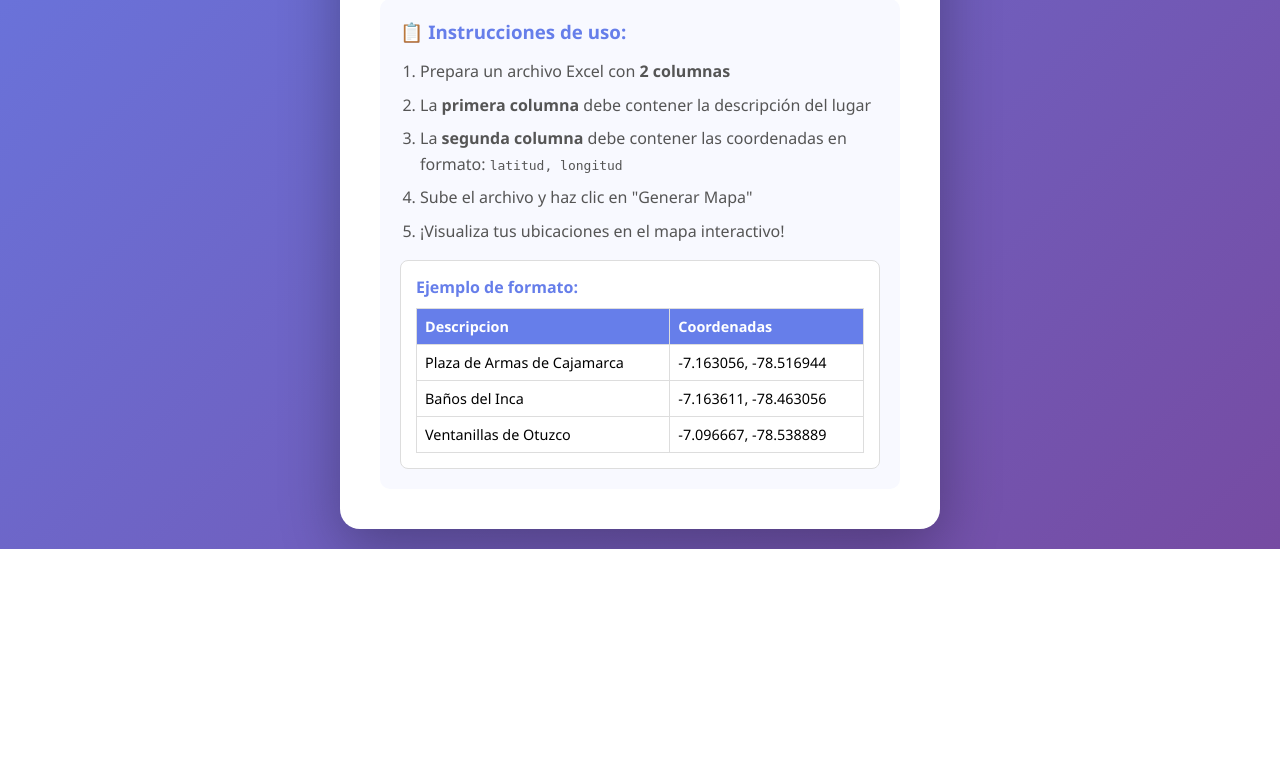
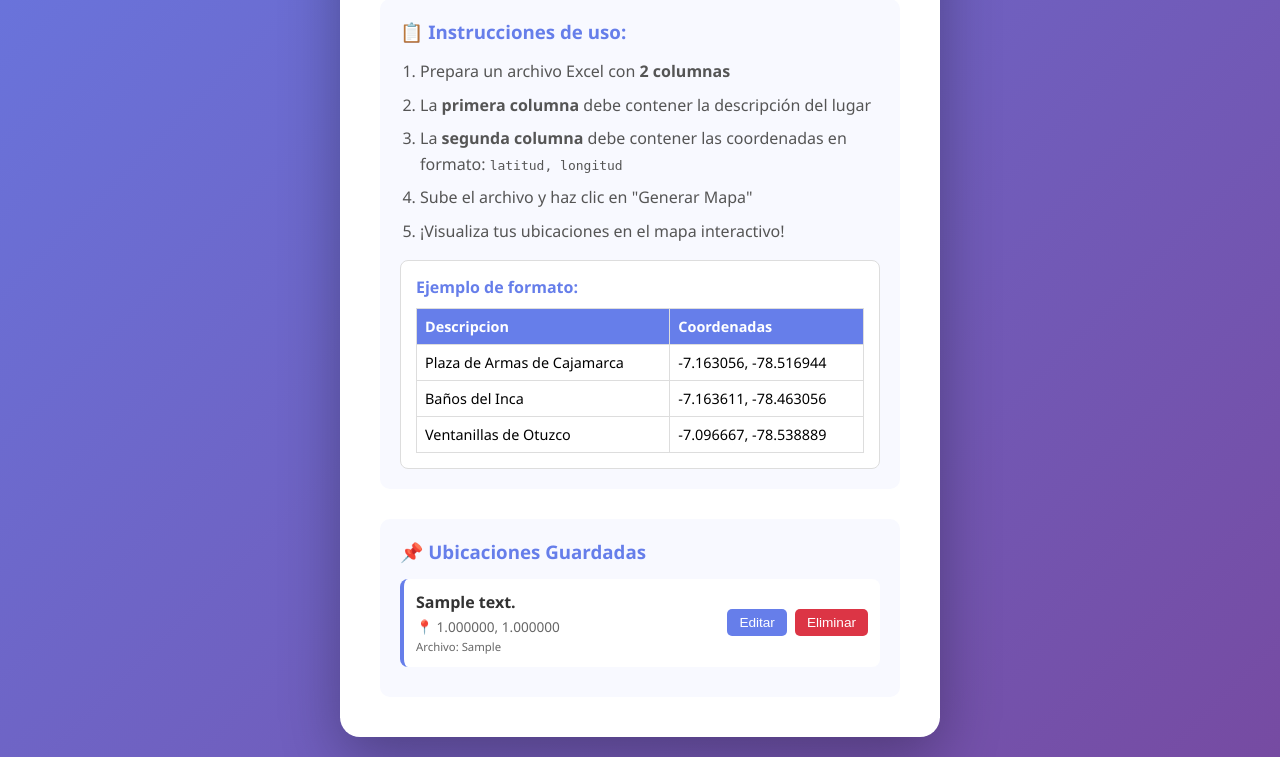
Before and after one commit to jheysonjhanpier/sistema-georreferenciacion, a Flask app: page / in a window 1280 px wide. Shown: the part 553-1310 px from the top of the page. Before the commit the page ends 1102 px from the top, so only its background shows below. Run offline with Flask 3, Linux system fonts and the light colour scheme; tables that the repository leaves empty hold one stand-in row (values such as "Sample post").

Commit message:
Feat: Agregar persistencia de coordenadas con SQLite
- Integrar Flask-SQLAlchemy para almacenamiento persistente
- Crear modelo Ubicacion con campos: id, descripcion, latitud, longitud, archivo_origen, fecha_carga
- Guardar automáticamente coordenadas en BD al cargar archivos Excel
- Agregar API REST completa (CRUD) para gestionar ubicaciones
- Visualizar ubicaciones guardadas en tiempo real en la interfaz
- Agregar funciones para editar y eliminar ubicaciones manualmente
- Actualizar documentación con ejemplos de API
- Crear script de pruebas (test_api.py) para validar endpoints

Soluciona el problema de que las coordenadas no se guardaban persistentemente.

🤖 Generated with Claude Code

Co-Authored-By: Claude <noreply@anthropic.com>

```diff
--- a/app.py
+++ b/app.py
@@ -1,18 +1,50 @@
-from flask import Flask, render_template, request, redirect, url_for, flash
+from flask import Flask, render_template, request, redirect, url_for, flash, jsonify
+from flask_sqlalchemy import SQLAlchemy
 import pandas as pd
 import folium
 from folium import plugins
 import os
 from werkzeug.utils import secure_filename
 import re
+from datetime import datetime
 
 app = Flask(__name__)
 app.secret_key = 'tu_clave_secreta_aqui_cambiala'
 app.config['UPLOAD_FOLDER'] = 'uploads'
 app.config['MAX_CONTENT_LENGTH'] = 16 * 1024 * 1024  # 16MB max
+app.config['SQLALCHEMY_DATABASE_URI'] = 'sqlite:///georreferenciacion.db'
+app.config['SQLALCHEMY_TRACK_MODIFICATIONS'] = False
+
+# Inicializar base de datos
+db = SQLAlchemy(app)
 
 # Crear carpeta de uploads si no existe
 os.makedirs(app.config['UPLOAD_FOLDER'], exist_ok=True)
+
+# Modelo de base de datos para ubicaciones
+class Ubicacion(db.Model):
+    __tablename__ = 'ubicaciones'
+
+    id = db.Column(db.Integer, primary_key=True)
+    descripcion = db.Column(db.String(255), nullable=False)
+    latitud = db.Column(db.Float, nullable=False)
+    longitud = db.Column(db.Float, nullable=False)
+    archivo_origen = db.Column(db.String(255), nullable=True)
+    fecha_carga = db.Column(db.DateTime, default=datetime.utcnow)
+
+    def to_dict(self):
+        return {
+            'id': self.id,
+            'descripcion': self.descripcion,
+            'lat': self.latitud,
+            'lon': self.longitud,
+            'archivo_origen': self.archivo_origen,
+            'fecha_carga': self.fecha_carga.isoformat() if self.fecha_carga else None
+        }
+
+# Crear tablas de base de datos
+with app.app_context():
+    db.create_all()
 
 ALLOWED_EXTENSIONS = {'xlsx', 'xls'}
 
@@ -78,13 +110,21 @@ def upload_file():
             # Usar las primeras dos columnas
             df.columns = ['descripcion', 'coordenadas'] + list(df.columns[2:])
 
-            # Procesar coordenadas
+            # Procesar coordenadas y guardar en base de datos
             locations = []
             errores = 0
 
             for idx, row in df.iterrows():
                 coords = parse_coordinates(row['coordenadas'])
                 if coords:
+                    ubicacion = Ubicacion(
+                        descripcion=str(row['descripcion']),
+                        latitud=coords[0],
+                        longitud=coords[1],
+                        archivo_origen=filename
+                    )
+                    db.session.add(ubicacion)
+
                     locations.append({
                         'descripcion': str(row['descripcion']),
                         'lat': coords[0],
@@ -97,7 +137,10 @@ def upload_file():
                 flash('No se encontraron coordenadas válidas en el archivo', 'error')
                 return redirect(url_for('index'))
 
-            # Crear mapa
+            # Confirmar guardado en base de datos
+            db.session.commit()
+
+            # Crear mapa con datos de la base de datos
             map_center = [locations[0]['lat'], locations[0]['lon']]
             mapa = folium.Map(
                 location=map_center,
@@ -130,6 +173,7 @@ def upload_file():
             return redirect(url_for('show_map'))
 
         except Exception as e:
+            db.session.rollback()
             flash(f'Error al procesar el archivo: {str(e)}', 'error')
             return redirect(url_for('index'))
 
@@ -140,5 +184,101 @@ def upload_file():
 def show_map():
     return render_template('mapa.html')
 
+@app.route('/api/ubicaciones', methods=['GET'])
+def get_ubicaciones():
+    """Obtener todas las ubicaciones guardadas"""
+    try:
+        ubicaciones = Ubicacion.query.all()
+        return jsonify([loc.to_dict() for loc in ubicaciones])
+    except Exception as e:
+        return jsonify({'error': str(e)}), 500
+
+@app.route('/api/ubicaciones/<int:id>', methods=['GET'])
+def get_ubicacion(id):
+    """Obtener una ubicación por ID"""
+    try:
+        ubicacion = Ubicacion.query.get_or_404(id)
+        return jsonify(ubicacion.to_dict())
+    except Exception as e:
+        return jsonify({'error': 'Ubicación no encontrada'}), 404
+
+@app.route('/api/ubicaciones', methods=['POST'])
+def create_ubicacion():
+    """Crear una nueva ubicación manualmente"""
+    try:
+        data = request.get_json()
+
+        if not data or 'descripcion' not in data or 'latitud' not in data or 'longitud' not in data:
+            return jsonify({'error': 'Faltan campos requeridos'}), 400
+
+        # Validar coordenadas
+        lat = float(data['latitud'])
+        lon = float(data['longitud'])
+
+        if not (-90 <= lat <= 90 and -180 <= lon <= 180):
+            return jsonify({'error': 'Coordenadas fuera de rango'}), 400
+
+        ubicacion = Ubicacion(
+            descripcion=str(data['descripcion']),
+            latitud=lat,
+            longitud=lon,
+            archivo_origen=data.get('archivo_origen', 'Manual')
+        )
+
+        db.session.add(ubicacion)
+        db.session.commit()
+
+        return jsonify(ubicacion.to_dict()), 201
+    except Exception as e:
+        db.session.rollback()
+        return jsonify({'error': str(e)}), 500
+
+@app.route('/api/ubicaciones/<int:id>', methods=['PUT'])
+def update_ubicacion(id):
+    """Actualizar una ubicación"""
+    try:
+        ubicacion = Ubicacion.query.get_or_404(id)
+        data = request.get_json()
+
+        if 'descripcion' in data:
+            ubicacion.descripcion = str(data['descripcion'])
+
+        if 'latitud' in data and 'longitud' in data:
+            lat = float(data['latitud'])
+            lon = float(data['longitud'])
+
+            if not (-90 <= lat <= 90 and -180 <= lon <= 180):
+                return jsonify({'error': 'Coordenadas fuera de rango'}), 400
+
+            ubicacion.latitud = lat
+            ubicacion.longitud = lon
+
+        db.session.commit()
+        return jsonify(ubicacion.to_dict())
+    except Exception as e:
+        db.session.rollback()
+        return jsonify({'error': str(e)}), 500
+
+@app.route('/api/ubicaciones/<int:id>', methods=['DELETE'])
+def delete_ubicacion(id):
+    """Eliminar una ubicación"""
+    try:
+        ubicacion = Ubicacion.query.get_or_404(id)
+        db.session.delete(ubicacion)
+        db.session.commit()
+        return jsonify({'mensaje': 'Ubicación eliminada exitosamente'})
+    except Exception as e:
+        db.session.rollback()
+        return jsonify({'error': str(e)}), 500
+
+@app.route('/api/ubicaciones/archivo/<archivo_origen>', methods=['GET'])
+def get_ubicaciones_by_archivo(archivo_origen):
+    """Obtener ubicaciones por archivo de origen"""
+    try:
+        ubicaciones = Ubicacion.query.filter_by(archivo_origen=archivo_origen).all()
+        return jsonify([loc.to_dict() for loc in ubicaciones])
+    except Exception as e:
+        return jsonify({'error': str(e)}), 500
+
 if __name__ == '__main__':
     app.run(debug=True, host='0.0.0.0', port=5000)
--- a/requirements.txt
+++ b/requirements.txt
@@ -1,4 +1,5 @@
 Flask>=3.0.0
+Flask-SQLAlchemy>=3.0.0
 pandas>=2.0.0
 openpyxl>=3.0.0
 folium>=0.15.0
--- a/templates/index.html
+++ b/templates/index.html
@@ -191,6 +191,84 @@
             background: #667eea;
             color: white;
         }
+
+        .saved-locations {
+            margin-top: 30px;
+            background: #f8f9ff;
+            border-radius: 10px;
+            padding: 20px;
+        }
+
+        .saved-locations h3 {
+            color: #667eea;
+            margin-bottom: 15px;
+        }
+
+        .location-item {
+            background: white;
+            padding: 12px;
+            border-radius: 8px;
+            margin-bottom: 10px;
+            border-left: 4px solid #667eea;
+            display: flex;
+            justify-content: space-between;
+            align-items: center;
+        }
+
+        .location-info {
+            flex-grow: 1;
+        }
+
+        .location-name {
+            font-weight: bold;
+            color: #333;
+            margin-bottom: 4px;
+        }
+
+        .location-coords {
+            font-size: 0.85em;
+            color: #666;
+        }
+
+        .location-actions {
+            display: flex;
+            gap: 8px;
+        }
+
+        .btn-small {
+            background: #667eea;
+            color: white;
+            border: none;
+            padding: 6px 12px;
+            border-radius: 5px;
+            cursor: pointer;
+            font-size: 0.85em;
+            transition: background 0.2s;
+        }
+
+        .btn-small:hover {
+            background: #764ba2;
+        }
+
+        .btn-delete {
+            background: #dc3545;
+        }
+
+        .btn-delete:hover {
+            background: #c82333;
+        }
+
+        .empty-state {
+            text-align: center;
+            padding: 20px;
+            color: #999;
+        }
+
+        .loading {
+            text-align: center;
+            padding: 20px;
+            color: #667eea;
+        }
     </style>
 </head>
 <body>
@@ -255,12 +333,20 @@
                 </table>
             </div>
         </div>
+
+        <div class="saved-locations">
+            <h3>📌 Ubicaciones Guardadas</h3>
+            <div id="locationsList">
+                <div class="loading">Cargando ubicaciones...</div>
+            </div>
+        </div>
     </div>
 
     <script>
         const fileInput = document.getElementById('fileInput');
         const fileName = document.getElementById('fileName');
         const submitBtn = document.getElementById('submitBtn');
+        const locationsList = document.getElementById('locationsList');
 
         fileInput.addEventListener('change', function(e) {
             if (this.files.length > 0) {
@@ -272,6 +358,86 @@
                 submitBtn.disabled = true;
             }
         });
+
+        // Cargar ubicaciones guardadas
+        function loadLocations() {
+            fetch('/api/ubicaciones')
+                .then(response => response.json())
+                .then(data => {
+                    if (data.length === 0) {
+                        locationsList.innerHTML = '<div class="empty-state">No hay ubicaciones guardadas aún</div>';
+                    } else {
+                        locationsList.innerHTML = data.map(loc => `
+                            <div class="location-item">
+                                <div class="location-info">
+                                    <div class="location-name">${loc.descripcion}</div>
+                                    <div class="location-coords">
+                                        📍 ${loc.lat.toFixed(6)}, ${loc.lon.toFixed(6)}
+                                        <br><small>Archivo: ${loc.archivo_origen}</small>
+                                    </div>
+                                </div>
+                                <div class="location-actions">
+                                    <button class="btn-small" onclick="editLocation(${loc.id}, '${loc.descripcion}', ${loc.lat}, ${loc.lon})">Editar</button>
+                                    <button class="btn-small btn-delete" onclick="deleteLocation(${loc.id})">Eliminar</button>
+                                </div>
+                            </div>
+                        `).join('');
+                    }
+                })
+                .catch(error => {
+                    locationsList.innerHTML = '<div class="empty-state">Error al cargar ubicaciones</div>';
+                    console.error('Error:', error);
+                });
+        }
+
+        // Eliminar ubicación
+        function deleteLocation(id) {
+            if (confirm('¿Estás seguro de que deseas eliminar esta ubicación?')) {
+                fetch(`/api/ubicaciones/${id}`, {
+                    method: 'DELETE'
+                })
+                .then(response => response.json())
+                .then(data => {
+                    loadLocations();
+                })
+                .catch(error => console.error('Error:', error));
+            }
+        }
+
+        // Editar ubicación
+        function editLocation(id, descripcion, lat, lon) {
+            const newDesc = prompt('Descripción:', descripcion);
+            if (newDesc !== null) {
+                const newLat = parseFloat(prompt('Latitud:', lat));
+                if (!isNaN(newLat)) {
+                    const newLon = parseFloat(prompt('Longitud:', lon));
+                    if (!isNaN(newLon)) {
+                        fetch(`/api/ubicaciones/${id}`, {
+                            method: 'PUT',
+                            headers: {
+                                'Content-Type': 'application/json'
+                            },
+                            body: JSON.stringify({
+                                descripcion: newDesc,
+                                latitud: newLat,
+                                longitud: newLon
+                            })
+                        })
+                        .then(response => response.json())
+                        .then(data => {
+                            loadLocations();
+                        })
+                        .catch(error => console.error('Error:', error));
+                    }
+                }
+            }
+        }
+
+        // Cargar ubicaciones al abrir la página
+        loadLocations();
+
+        // Recargar ubicaciones cada 5 segundos
+        setInterval(loadLocations, 5000);
     </script>
 </body>
 </html>
```
Also changed, not shown: test_api.py (added, +160 -0 lines), README.md.
